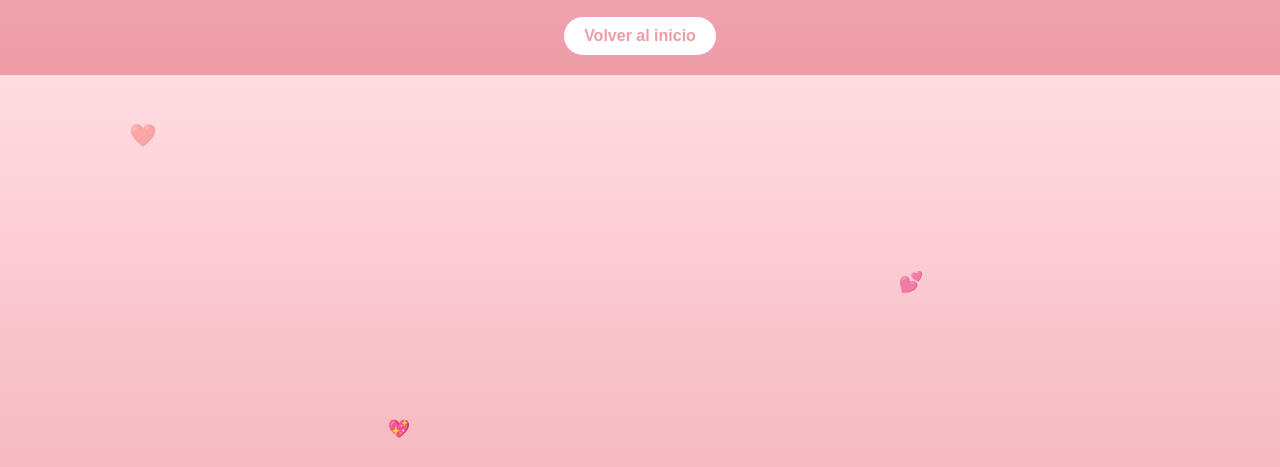
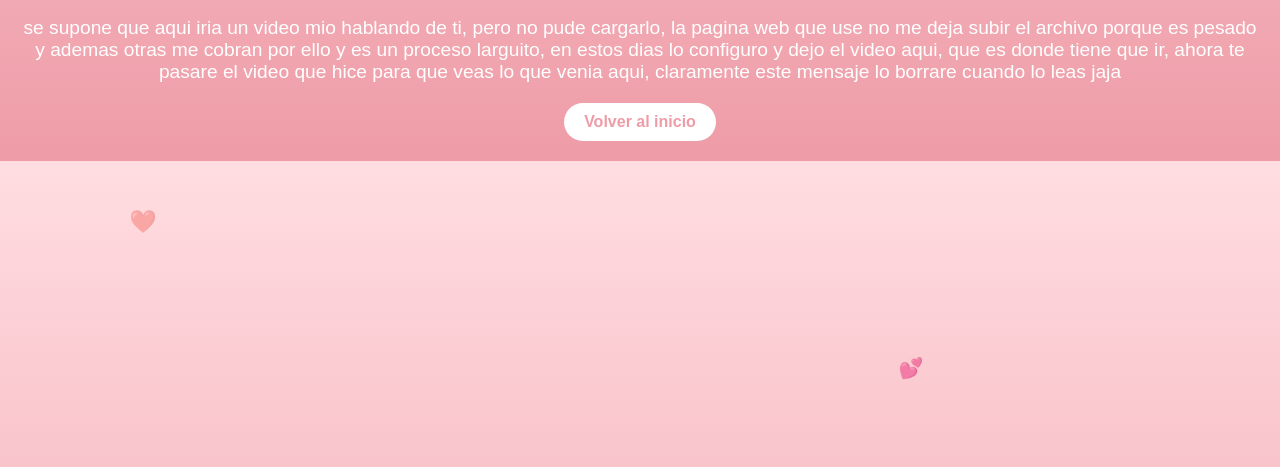
Before and after one commit to Ander12345678999/blog, a plain HTML site: page final.html in a window 1280 px wide. Shown: the part 633-1100 px from the top of the page. Drawn offline with Linux system fonts and the light colour scheme.

Commit message:
Update final.html

```diff
--- a/final.html
+++ b/final.html
@@ -18,6 +18,8 @@
   <div class="mensaje-final">
     <h1>Gracias por ser parte de mi vida</h1>
     <p>Cada momento contigo es único. Este video es solo un pequeño reflejo de lo mucho que te amo ❤️</p>
+    <p> se supone que aqui iria un video mio hablando de ti, pero no pude cargarlo, la pagina web que use no me deja subir el archivo porque es pesado y ademas otras me cobran por ello y es un proceso larguito, en estos dias lo configuro y dejo el video aqui, que es donde
+    tiene que ir, ahora te pasare el video que hice para que veas lo que venia aqui, claramente este mensaje lo borrare cuando lo leas jaja </p>
     <a href="index.html" class="boton">Volver al inicio</a>
   </div>
 
@@ -34,4 +36,5 @@
   </div>
 
 </body>
+
 </html>
```
